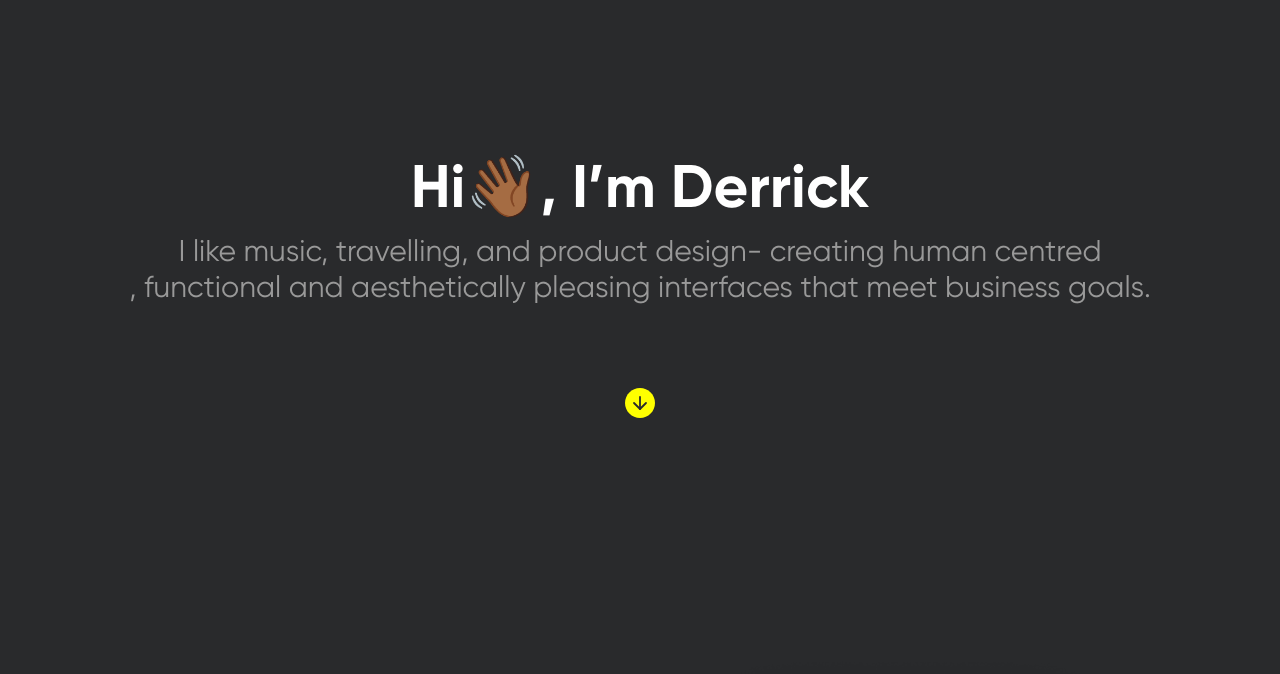
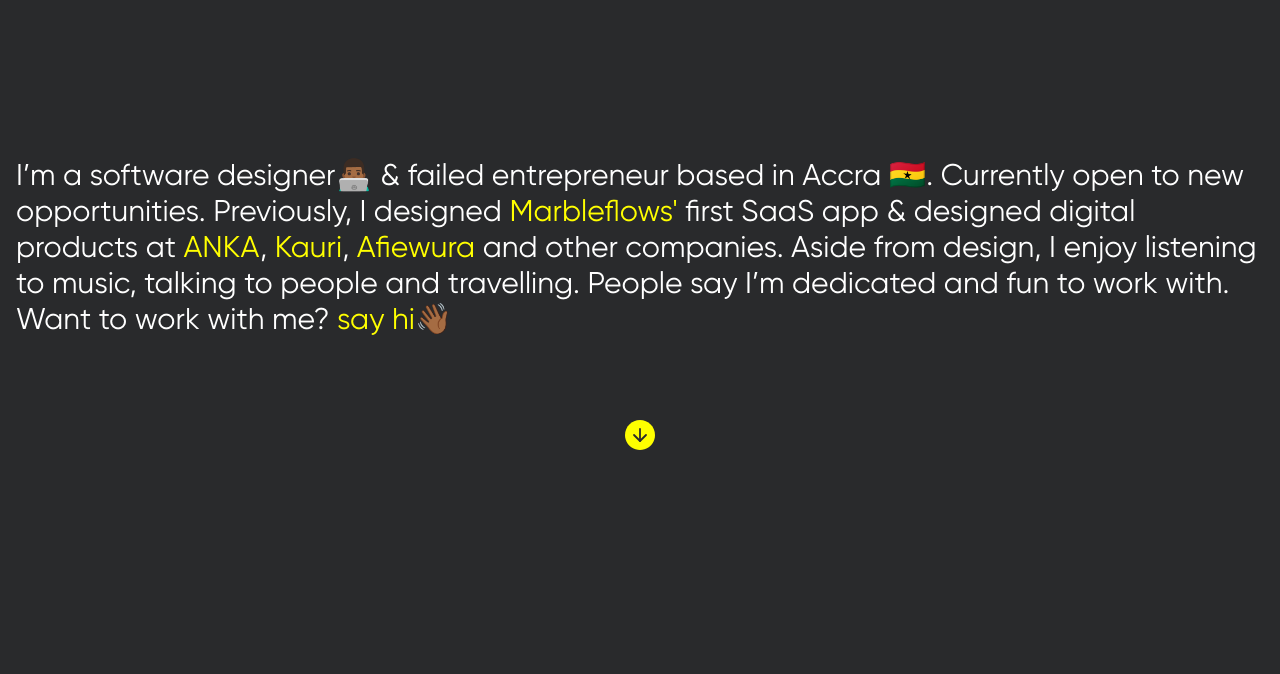
Before and after one commit to Derrickvibe/ux_portfolio, a website: page index.html in a window 1280 px wide. Shown: the part 67-741 px from the top of the page. Drawn offline with nearby package versions, Linux system fonts and the light colour scheme; files whose address does not match are found by name.

Commit message:
modified content on hero

```diff
--- a/index.html
+++ b/index.html
@@ -67,11 +67,19 @@
 
 
 
-  <section id="hero" class="mt-32">
+  <section id="hero" class="container px-4 py-20 mx-auto mt-32">
     <div class="flex flex-col items-center">
-      <div class="mt-24 text-6xl font-bold text-center text-white">Hi👋🏾, I’m Derrick</div>
-      <div class="mt-4 text-3xl text-center text-gray">I like music, travelling, and product design- creating human centred <br>,
-        functional and aesthetically pleasing interfaces that meet business goals.</div>
+      <div class="mx-4 mt-4 text-3xl text-left text-white">I’m a software designer👨🏾‍💻 & failed entrepreneur based in
+        Accra 🇬🇭.
+        Currently open to new opportunities. Previously, I designed <a href="wwww.marbleflows.com" class="text-yellow">
+          Marbleflows'</a> first SaaS app & designed digital products at <a href="wwww.anka.africa" class="text-yellow">
+          ANKA</a>, <a href="wwww.kauriafrica.com" class="text-yellow">
+          Kauri</a>, <a href="wwww.afiewura.com" class="text-yellow">
+          Afiewura</a> and other companies. Aside from design, I enjoy listening to music, talking to people and
+        travelling.
+        People say I’m dedicated and fun to work with. Want to work with me? <a href="mailto:derrickamenuve@gmail.com"
+          class="pt-4 text-yellow">
+          say hi👋🏾 </a></div>
       <div class="flex items-center mt-20">
         <a class="" href="#Works">
           <img src="/assets/img/arrow_down_circle.svg" class="h-9" alt="scroll down">
@@ -155,8 +163,9 @@
       <div class="flex flex-col items-center mb-5 space-y-10">
         <hr class="w-10/12 duration-500 border cursor-pointer border-gray border-1 hover:border-yellow" />
         <h3 class="text-6xl font-bold text-center text-white">Let's Connect</h3>
-        <p class="text-center text-gray">Got any opportunities? or just <a href="mailto:derrickamenuve@gmail.com" class="pt-4 text-yellow">
-          say hi👋 </a></p>
+        <p class="text-center text-gray">Got any opportunities? or just <a href="mailto:derrickamenuve@gmail.com"
+            class="pt-4 text-yellow">
+            say hi👋 </a></p>
 
         <div class="flex space-x-3">
           <a href="https://www.linkedin.com/in/derrickamenuve/" class="">
```
